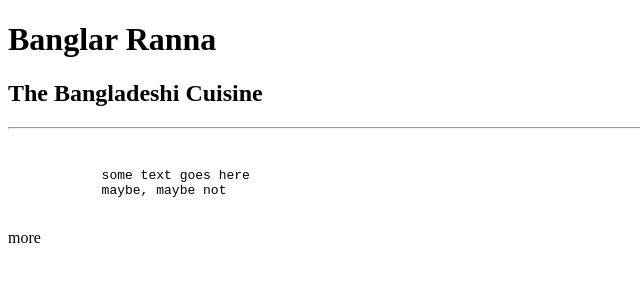
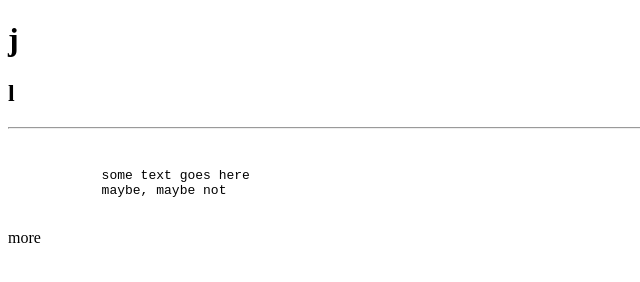
Before and after one commit to Memore-is/Ocean_Zones, a plain HTML site: page index.html in a window 1280 px wide. Shown: the whole page, without its empty margins (0-640 px from the left). Drawn offline with Linux system fonts and the light colour scheme.

```diff
--- a/index.html
+++ b/index.html
@@ -2,11 +2,11 @@
 <!DOCTYPE html>
 <html>
     <head>
-        <title>Banglar Ranna</title>
+        <title>h</title>
     </head>
     <body>
-        <h1>Banglar Ranna<h1>
-        <h2>The Bangladeshi Cuisine</h2>
+        <h1>j<h1>
+        <h2>l</h2>
         <hr>
         <br>
         <pre>
```
